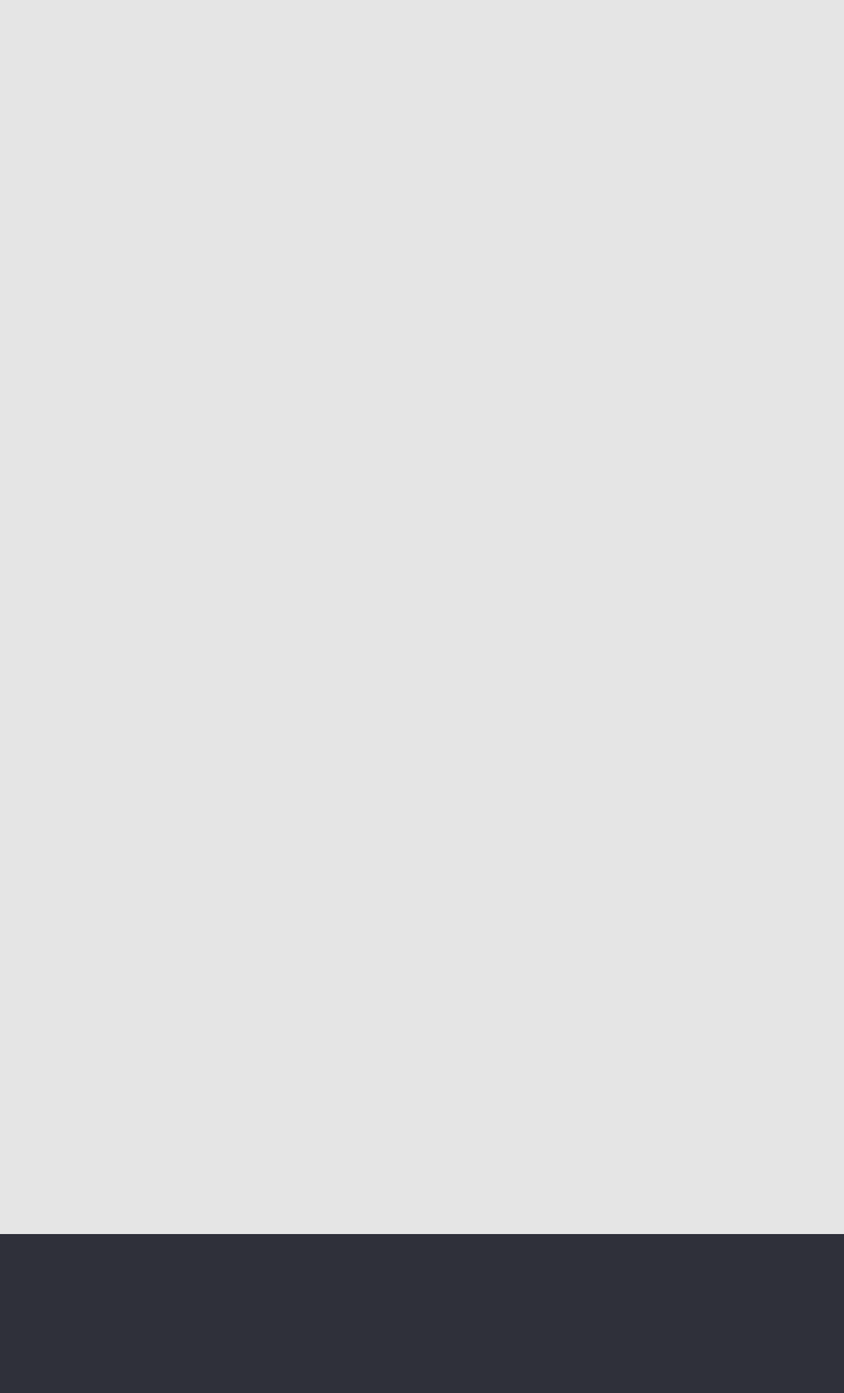
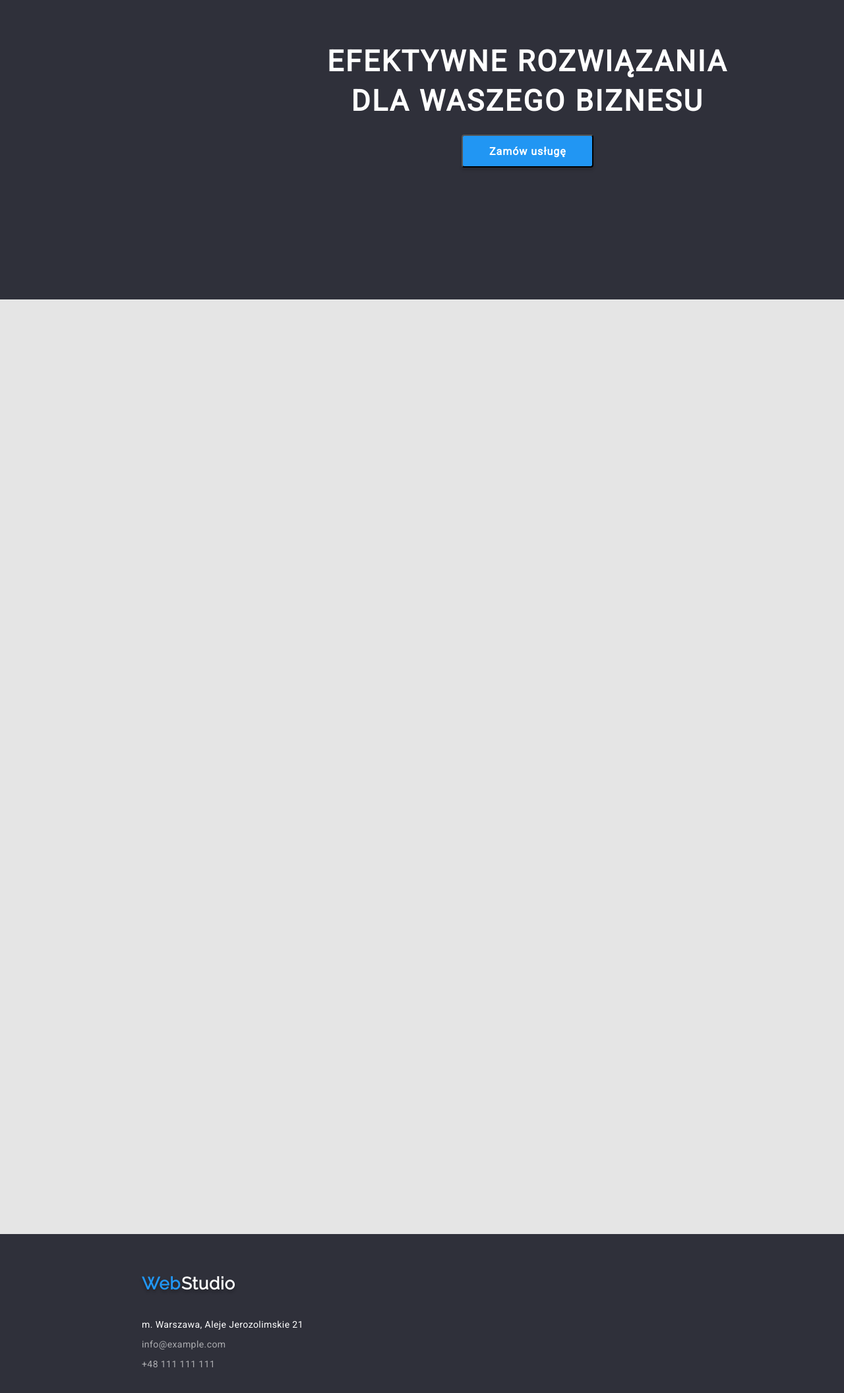
Before and after one commit to Domin737/goit-markup-hw-01, a plain HTML site: page index.html in a window 1280 px wide. Shown: the part 226-2338 px from the top of the page at 66% size. Drawn offline with Linux system fonts and the light colour scheme.

Commit message:
Add img; Update index.html

```diff
--- a/index.html
+++ b/index.html
@@ -93,6 +93,17 @@
         "
         >Agencja</span
       >
+      <img
+        src="./images/icon-finger-1.jpg"
+        alt="finger.jpg"
+        style="
+          position: absolute;
+          width: 16px;
+          height: 16px;
+          left: 480px;
+          top: 49px;
+        "
+      />
       <span
         style="
           position: absolute;
@@ -149,6 +160,17 @@
         "
         >info@devstudio.com</span
       >
+      <img
+        src="./images/icon-finger-1.jpg"
+        alt="finger.jpg"
+        style="
+          position: absolute;
+          width: 16px;
+          height: 16px;
+          left: 1107px;
+          top: 51px;
+        "
+      />
       <span
         style="
           position: absolute;
@@ -176,8 +198,70 @@
         height: 600px;
         left: 0px;
         top: 80px;
+
+        background: #2f303a;
       "
-    ></header>
+    >
+      <h1
+        style="
+          position: absolute;
+          width: 696px;
+          height: 120px;
+          left: 452px;
+          top: 120px;
+          font-family: 'Roboto';
+          font-style: normal;
+          font-weight: 900;
+          font-size: 44px;
+          line-height: 60px;
+
+          text-align: center;
+          letter-spacing: 0.06em;
+          text-transform: uppercase;
+
+          color: #ffffff;
+        "
+      >
+        <br />EFEKTYWNE ROZWIĄZANIA<br />DLA WASZEGO BIZNESU
+      </h1>
+      <button
+        style="
+          position: absolute;
+          width: 200px;
+          height: 50px;
+          left: 700px;
+          top: 350px;
+
+          background: #2196f3;
+          box-shadow: 0px 4px 4px rgba(0, 0, 0, 0.15);
+          border-radius: 4px;
+        "
+      ></button>
+      <p
+        style="
+          position: absolute;
+          width: 117px;
+          height: 30px;
+          left: 742px;
+          top: 345px;
+
+          font-family: 'Roboto';
+          font-style: normal;
+          font-weight: 700;
+          font-size: 16px;
+          line-height: 30px;
+
+          display: flex;
+          align-items: center;
+          text-align: center;
+          letter-spacing: 0.06em;
+
+          color: #ffffff;
+        "
+      >
+        Zamów usługę
+      </p>
+    </header>
     <main></main>
     <footer
       style="
@@ -189,7 +273,113 @@
         top: 2097px;
       "
     >
-      <address></address>
+      <span
+        style="
+          position: absolute;
+          width: 145px;
+          height: 31px;
+          left: 215px;
+          top: 60px;
+
+          font-family: 'Raleway';
+          font-style: normal;
+          font-weight: 700;
+          font-size: 26px;
+          line-height: 31px;
+
+          letter-spacing: 0.03em;
+
+          color: #2196f3;
+
+          text-shadow: 0px 4px 4px rgba(0, 0, 0, 0.25);
+        "
+      >
+        Web</span
+      ><span
+        style="
+          position: absolute;
+          width: 145px;
+          height: 31px;
+          left: 275px;
+          top: 60px;
+
+          font-family: 'Raleway';
+          font-style: normal;
+          font-weight: 700;
+          font-size: 26px;
+          line-height: 31px;
+
+          letter-spacing: 0.03em;
+
+          color: #ffffff;
+
+          text-shadow: 0px 4px 4px rgba(0, 0, 0, 0.25);
+        "
+        >Studio</span
+      >
+      <p
+        style="
+          position: absolute;
+          width: 246px;
+          height: 21px;
+          left: 215px;
+          top: 111px;
+
+          font-family: 'Roboto';
+          font-style: normal;
+          font-weight: 400;
+          font-size: 14px;
+          line-height: 24px;
+
+          letter-spacing: 0.03em;
+
+          color: #ffffff;
+        "
+      >
+        m. Warszawa, Aleje Jerozolimskie 21
+      </p>
+      <p
+        style="
+          position: absolute;
+          width: 231px;
+          height: 21px;
+          left: 215px;
+          top: 141px;
+
+          font-family: 'Roboto';
+          font-style: normal;
+          font-weight: 400;
+          font-size: 14px;
+          line-height: 24px;
+
+          letter-spacing: 0.03em;
+
+          color: rgba(255, 255, 255, 0.6);
+        "
+      >
+        info@example.com
+      </p>
+      <p
+        style="
+          position: absolute;
+          width: 231px;
+          height: 21px;
+          left: 215px;
+          top: 171px;
+
+          font-family: 'Roboto';
+          font-style: normal;
+          font-weight: 400;
+          font-size: 14px;
+          line-height: 24px;
+
+          letter-spacing: 0.03em;
+
+          color: rgba(255, 255, 255, 0.6);
+        "
+      >
+        +48 111 111 111
+      </p>
     </footer>
   </body>
 </html>
```
Also changed, not shown: images/icon-finger-1.jpg (added), images/icon-finger.jpg (added).
